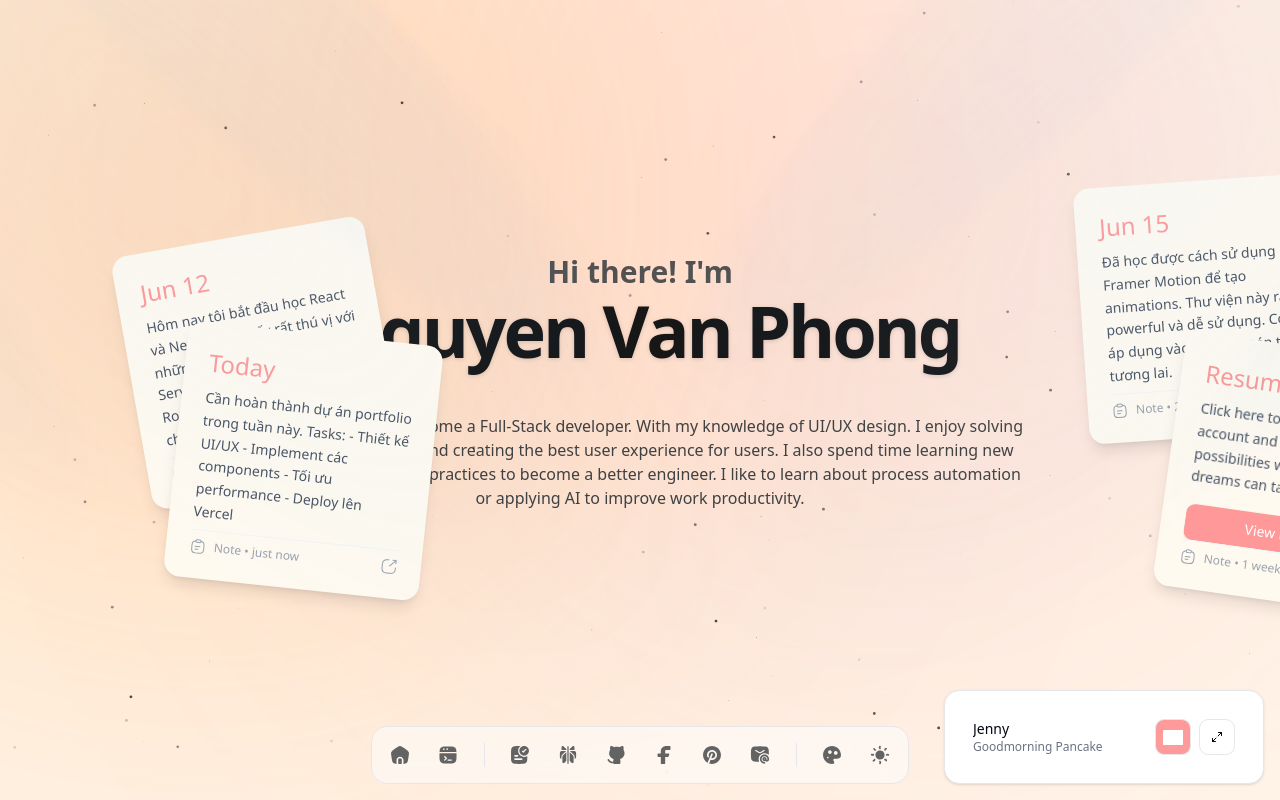
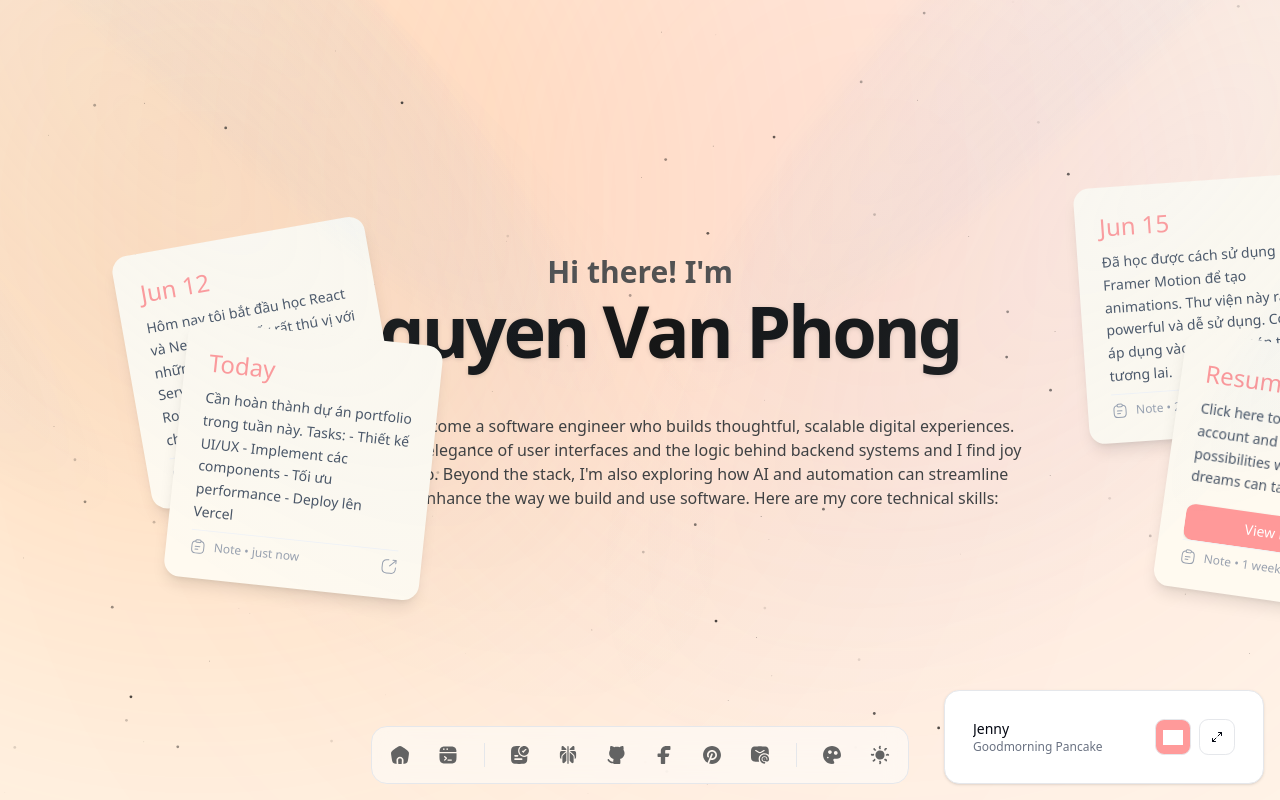
Before and after one commit to NV-Phong/NV-Phong, a Next.js app: page / in a window 1280 px wide. Built offline with nearby package versions, Linux system fonts and the light colour scheme; grey boxes are pictures that could not be loaded.

Commit message:
DOCS - restart project

```diff
--- a/app/page.tsx
+++ b/app/page.tsx
@@ -32,13 +32,14 @@ export default function Home() {
                      <br />
                   </h1>
                   <p className="font-normal text-base text-neutral-700 max-w-3xl mx-auto">
-                     I&apos;m on a journey to become a Full-Stack developer.
-                     With my knowledge of UI/UX design. I enjoy solving
-                     Front-End problems and creating the best user experience
-                     for users. I also spend time learning new technologies and
-                     best practices to become a better engineer. I like to learn
-                     about process automation or applying AI to improve work
-                     productivity.
+                     I&apos;m on a journey to become a software engineer who
+                     builds thoughtful, scalable digital experiences. I&apos;m drawn
+                     to both the elegance of user interfaces and the logic
+                     behind backend systems and I find joy in connecting the
+                     two. Beyond the stack, I&apos;m also exploring how AI and
+                     automation can streamline development and enhance the way
+                     we build and use software. Here are my core technical
+                     skills:
                   </p>
                </div>
             </div>
```
Also changed, not shown: 1 other file (tests, documents, lock files or other folders).
